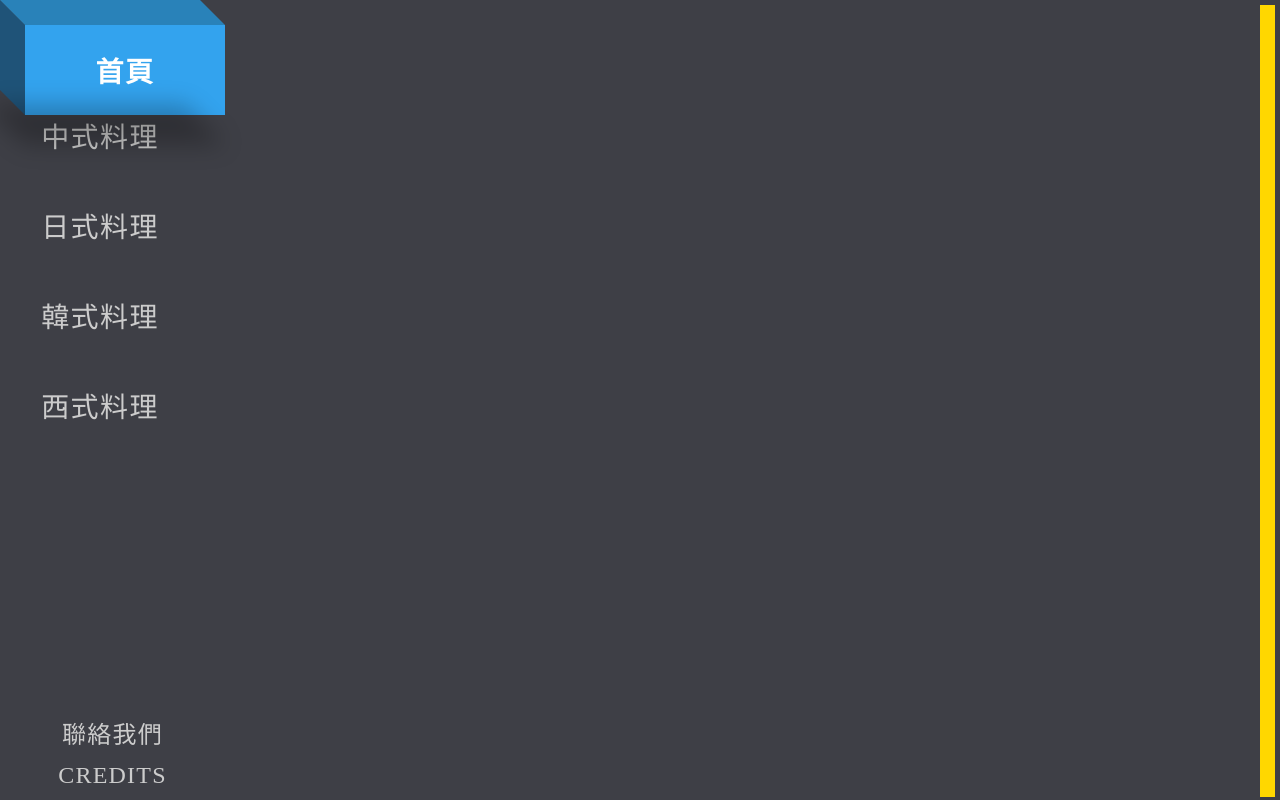
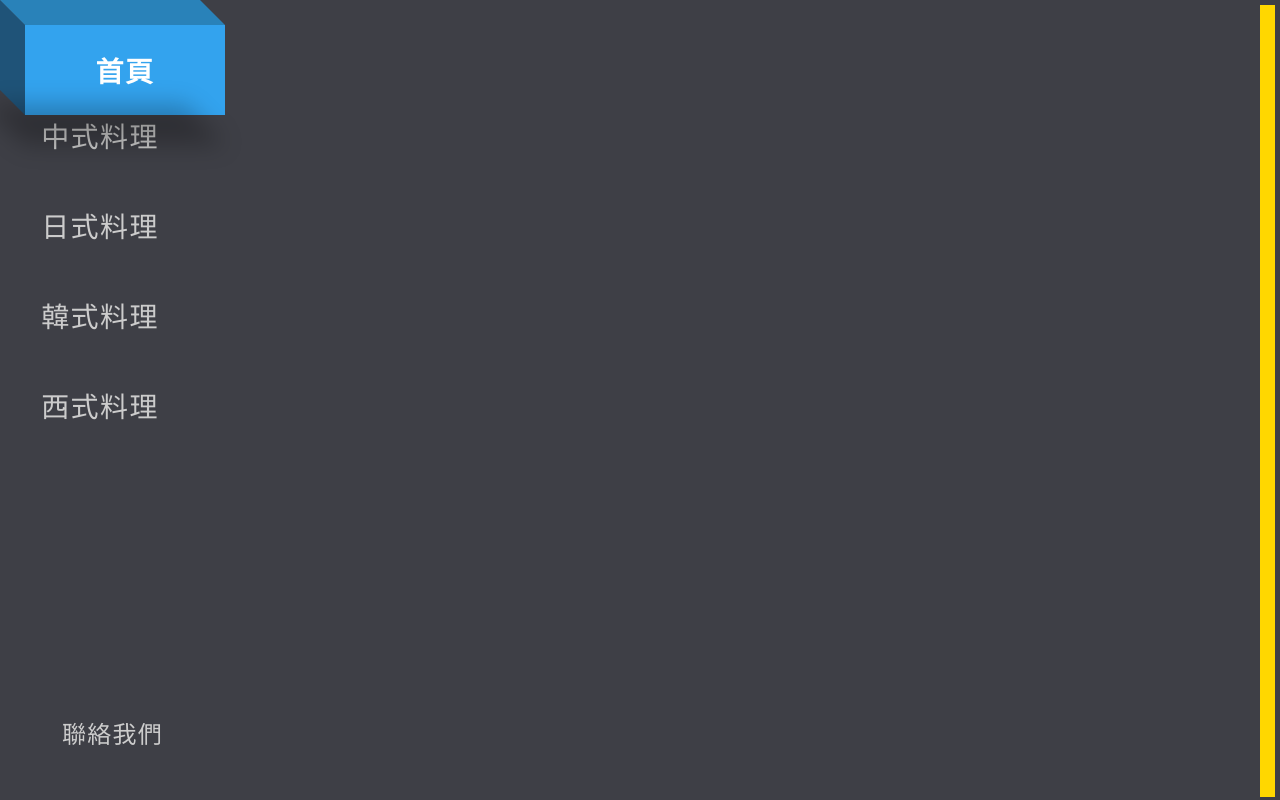
Before and after one commit to 1O-W-O1/Delicacies, a plain HTML site: page left_nav.html in a window 1280 px wide. Drawn offline with Linux system fonts and the light colour scheme.

Commit message:
Update left_nav.html

```diff
--- a/left_nav.html
+++ b/left_nav.html
@@ -44,7 +44,6 @@
     </li>
   <div style="position:absolute; left:12.5px; bottom:45px; width:200px; height:40px; z-index:0;">
    	<a class="mail" href="mailto:mailto:s410785029@gm.ntpu.edu.tw">聯絡我們</a>
-    <a class="mail" href="資料處理期末報告_第三組.docx" target="mainFrame">credits</a>
   </div>
 </ul>
 <div style="position:absolute; right:5px; top:5px; width:15px; height:99%; background:#FFD700;"></div>
```
